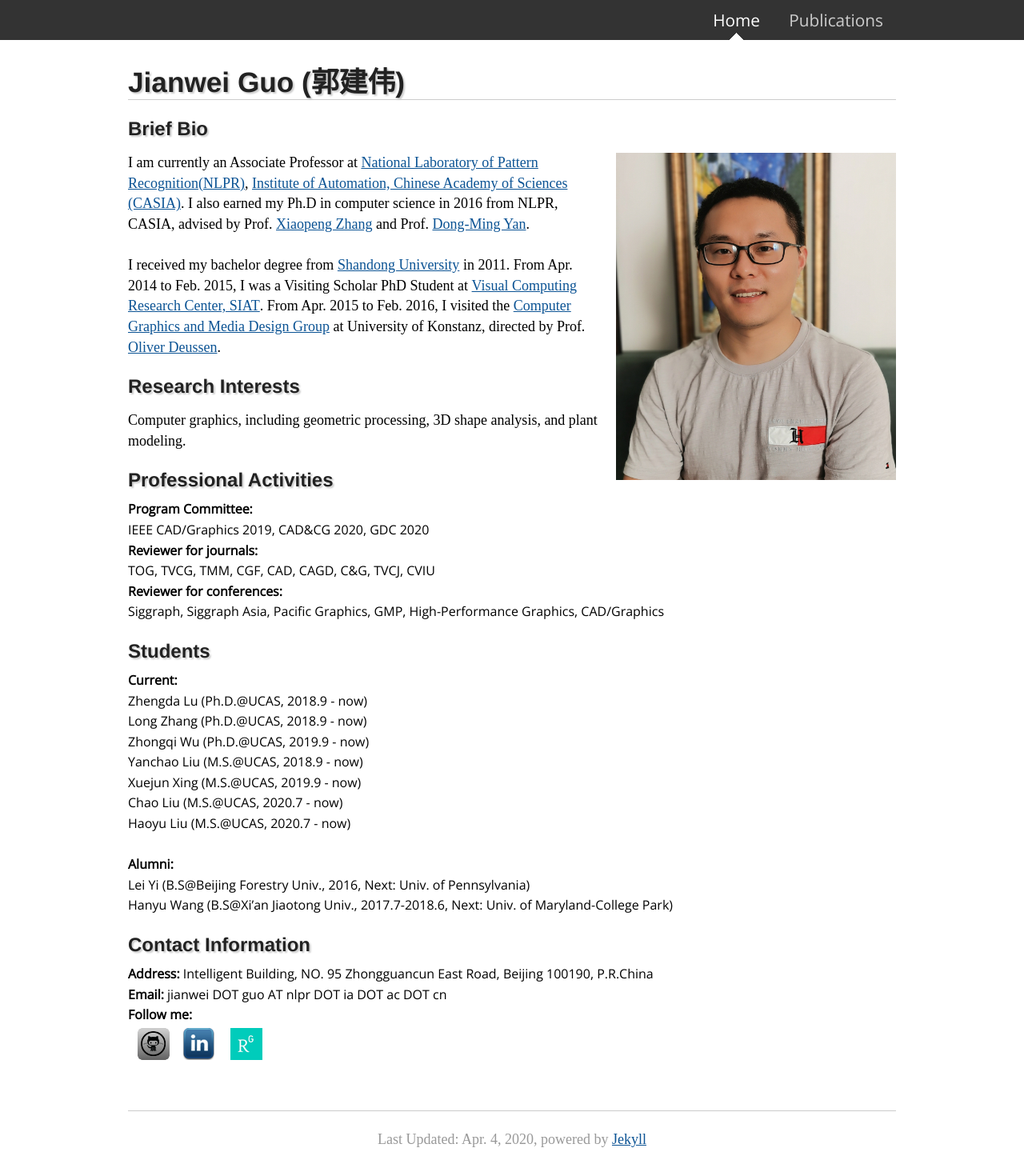
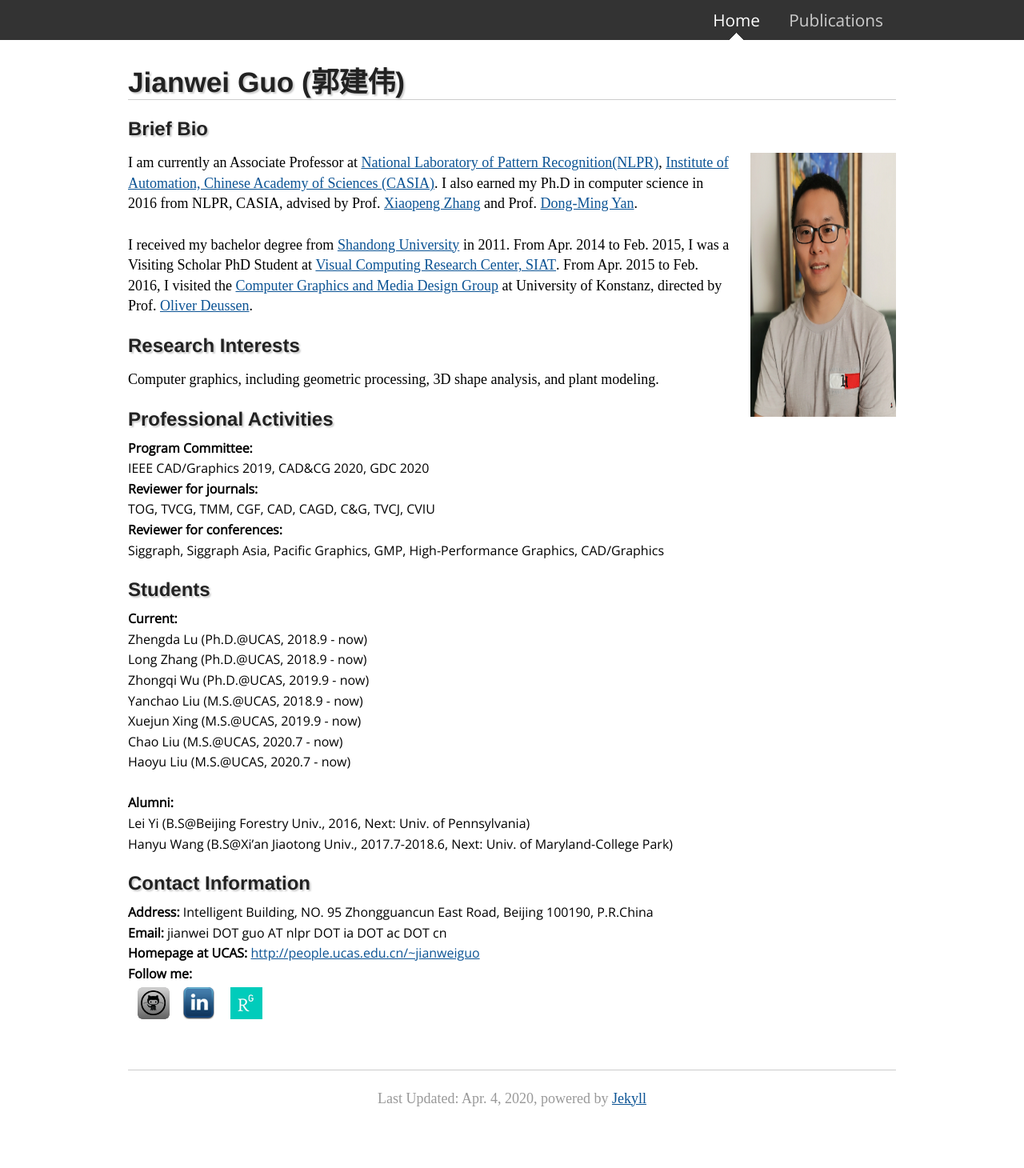
Before and after one commit to jianweiguo/jianweiguo.github.io, a Jekyll site: the page built from index.html, in a window 1280 px wide. Shown: the whole page at 80% size. Built offline with Jekyll 4.4.1, drawn with Linux system fonts in a browser that asks for light colours; after the commit the page ends 1409 px from its top, so only the background shows below that.

Commit message:
update personal photo

```diff
--- a/index.html
+++ b/index.html
@@ -14,7 +14,7 @@ p {font-family:Georgia;font-size:18px;}
 <h2>Brief Bio</h2>
 <p>
 <!--<img src="img/personal/jwguo3.jpg" alt="Personal photo,taken at Cardiff" align ="right" width="350" height="316.12" style="margin:0px 0px 0px 20px">-->
-<img src="img/personal/jwguo3.jpg" alt="Personal photo,taken at Cardiff" align ="right" width="350" height="409" style="margin:0px 0px 0px 20px">
+<img src="img/personal/jwguo3.jpg" alt="Personal photo,taken at Cardiff" align ="right" width="182.4" height="330" style="margin:0px 0px 0px 20px">
 I am currently an Associate Professor at <a href="http://nlpr-web.ia.ac.cn/" target="_blank" style="color:rgb(11,83,148)">National Laboratory of Pattern Recognition(NLPR)</a>, <a href="http://english.ia.cas.cn/" target="_blank" style="color:rgb(11,83,148)">Institute of Automation, Chinese Academy of Sciences (CASIA)</a>. I also earned my Ph.D in computer science in 2016 from NLPR, CASIA, advised by Prof. <a href="http://people.ucas.ac.cn/~zhangxiaopeng?language=en" target="_blank" style="color:rgb(11,83,148)">Xiaopeng Zhang</a> and Prof. <a href="http://sites.google.com/site/yandongming/" target="_blank" style="color:rgb(11,83,148)">Dong-Ming Yan</a>.
 <br /> <br />
 I received my bachelor degree from <a href="http://en.sdu.edu.cn/" target="_blank" style="color:rgb(11,83,148)">Shandong University</a> in 2011. From Apr. 2014 to Feb. 2015, I was a Visiting Scholar PhD Student at <a href="http://vcc.siat.ac.cn/" target="_blank" style="color:rgb(11,83,148)">Visual Computing Research Center, SIAT</a>. From Apr. 2015 to Feb. 2016, I visited the <a href="https://www.cgmi.uni-konstanz.de/" target="_blank" style="color:rgb(11,83,148)">Computer Graphics and Media Design Group</a> at University of Konstanz, directed by Prof. <a href="https://www.cgmi.uni-konstanz.de/en/persons/prof-dr-oliver-deussen/" target="_blank" style="color:rgb(11,83,148)">Oliver Deussen</a>.
@@ -52,4 +52,5 @@ I received my bachelor degree from <a href="http://en.sdu.edu.cn/" target="_blan
 <h2>Contact Information</h2>
 	<h4 style="display:inline">Address:</h4> Intelligent Building, NO. 95 Zhongguancun East Road, Beijing 100190, P.R.China <br />
 	<h4 style="display:inline">Email:</h4> jianwei DOT guo AT nlpr DOT ia DOT ac DOT cn <br />
+	<h4 style="display:inline">Homepage at UCAS:</h4> <a href="http://people.ucas.edu.cn/~jianweiguo" target="_blank" style="color:rgb(11,83,148)">http://people.ucas.edu.cn/~jianweiguo</a> <br />
 	<h4>Follow me:</h4> {% include elsewhere.html %}
```
